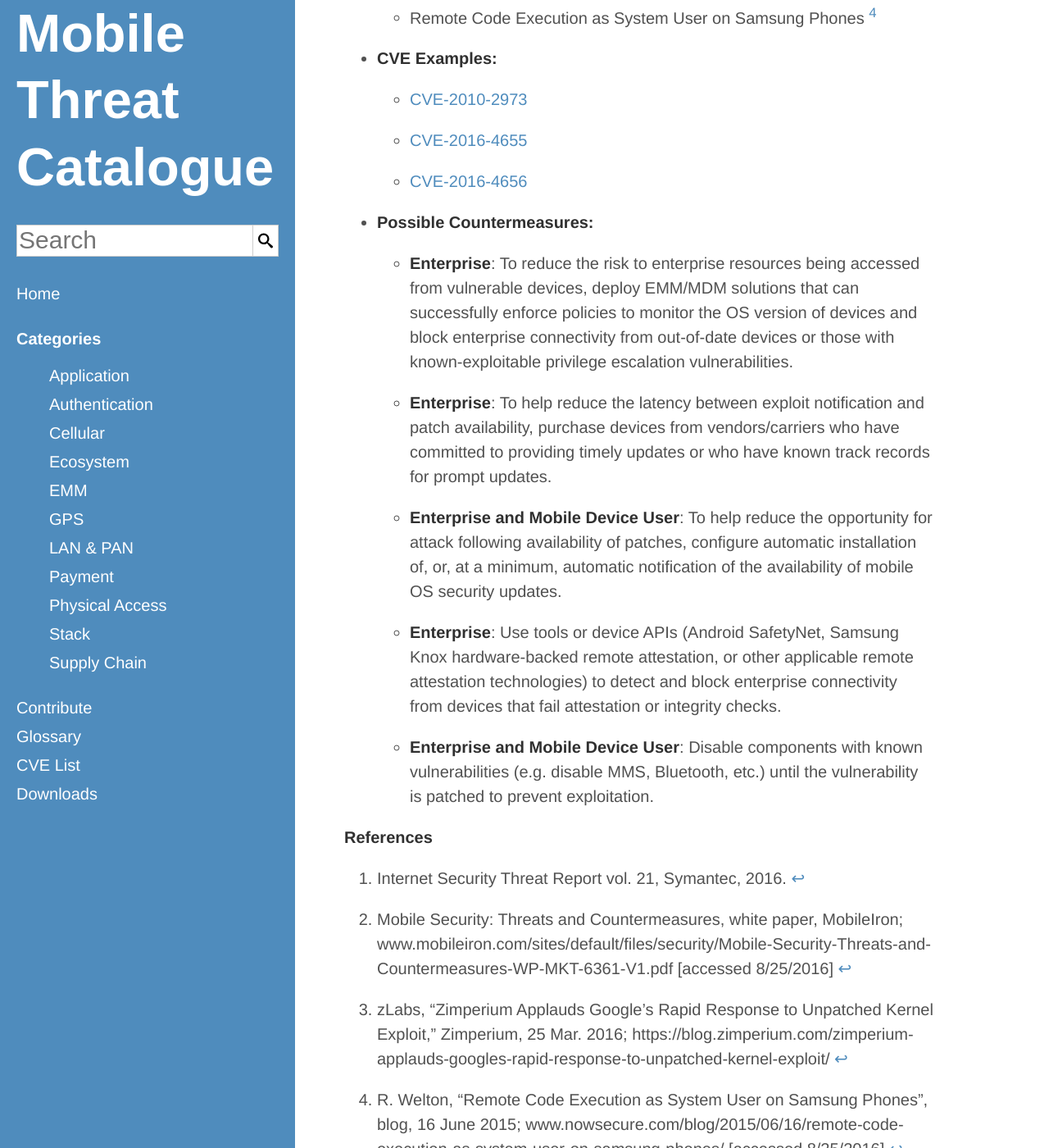
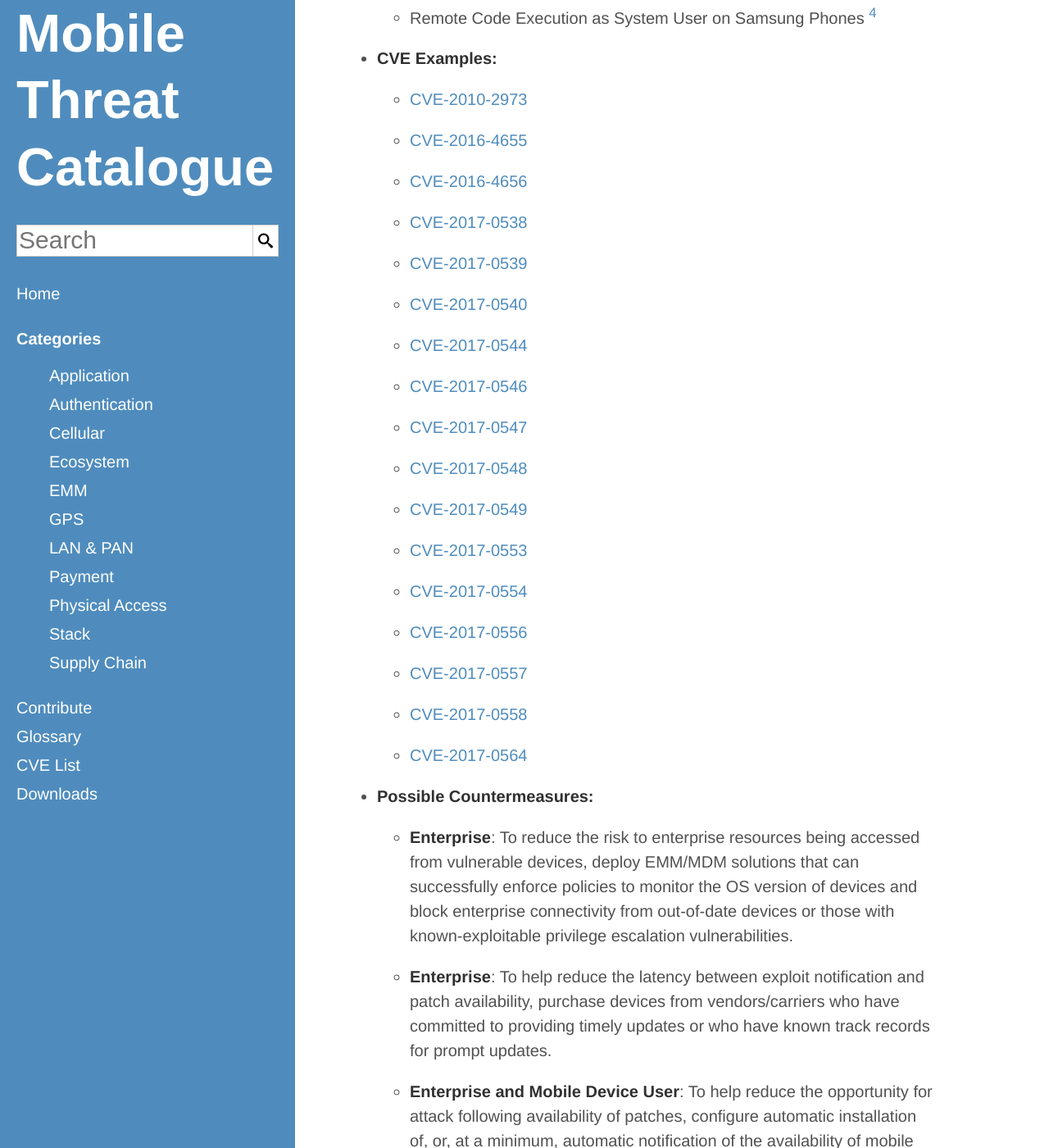
Before and after one commit to usnistgov/mobile-threat-catalogue, a Jekyll site: the page built from _stack-threats/STA-0.md, in a window 1280 px wide and 1400 px high, scrolled down 762 px. Shown: the whole window at 82% size. Built offline with Jekyll 4.4.1, drawn with Linux system fonts in a browser that asks for light colours.

Commit message:
#197: Added CVEs and updated description

```diff
--- a/_stack-threats/STA-0.md
+++ b/_stack-threats/STA-0.md
@@ -13,6 +14,20 @@
         - CVE-2010-2973
         - CVE-2016-4655
         - CVE-2016-4656
+        - CVE-2017-0538
+        - CVE-2017-0539
+        - CVE-2017-0540
+        - CVE-2017-0544
+        - CVE-2017-0546
+        - CVE-2017-0547
+        - CVE-2017-0548
+        - CVE-2017-0549
+        - CVE-2017-0553
+        - CVE-2017-0554
+        - CVE-2017-0556
+        - CVE-2017-0557
+        - CVE-2017-0558
+        - CVE-2017-0564
     PossibleCountermeasures:
         "To reduce the risk to enterprise resources being accessed from vulnerable devices, deploy EMM/MDM solutions that can successfully enforce policies to monitor the OS version of devices and block enterprise connectivity from out-of-date devices or those with known-exploitable privilege escalation vulnerabilities.":
             - Enterprise
```
Also changed, not shown: other parts of _stack-threats/STA-0.md (+1 -0 lines).
